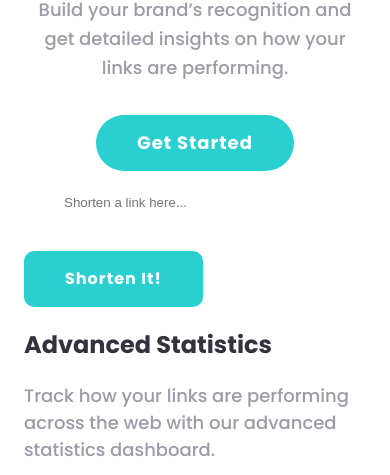
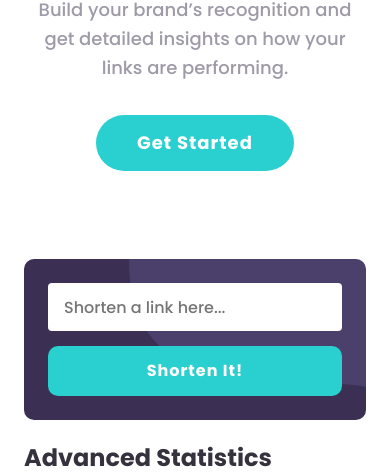
Before and after one commit to cagloria/url-shortening-api, a React app: page / in a window 390 px wide. Shown: the part 600-1075 px from the top of the page. Built offline with nearby package versions, Linux system fonts and the light colour scheme.

Commit message:
Stylized url form for mobile
- Stylized input field, invalid field, and placeholder text
- Stylized url form, error message, and submit button
- Set Form component to dynamically set class of input form and error message to display error styling

```diff
--- a/scss/pages/landing-page.scss
+++ b/scss/pages/landing-page.scss
@@ -1,8 +1,19 @@
+$color-primary-1: hsl(180, 56%, 75%);
+$color-primary-2: hsl(180, 66%, 49%);
+$color-secondary-1: hsl(257, 27%, 26%);
+$color-accent-1: hsl(0, 87%, 67%);
+$color-neutral-1: hsl(0, 0%, 100%);
+$color-neutral-2: hsl(0, 0%, 75%);
+$color-neutral-3: hsl(257, 7%, 63%);
+$color-neutral-4: hsl(255, 11%, 22%);
+$color-neutral-5: hsl(260, 8%, 14%);
+
 .intro-section {
     display: flex;
     overflow: hidden;
     align-items: center;
     flex-direction: column;
+    padding-bottom: 50px;
     text-align: center;
     img {
         position: relative;
@@ -28,3 +39,31 @@
         margin-top: 15px;
     }
 }
+
+.form-section {
+    padding-top: 38px;
+}
+
+.url-form {
+    padding: 24px;
+    border-radius: 10px;
+    background-color: $color-secondary-1;
+    background-image: url("../../src/images/bg-shorten-mobile.svg");
+    background-repeat: no-repeat;
+    background-position: top right;
+    &__error-message {
+        font-size: 0.7em;
+        font-style: italic;
+        margin-top: 5px;
+        margin-bottom: 15px;
+        letter-spacing: 0.04em;
+        color: $color-accent-1;
+    }
+
+    &__submit-btn {
+        font-size: 1em;
+        width: 100%;
+        height: 50px;
+        border-radius: 10px;
+    }
+}
--- a/scss/site/_elements.scss
+++ b/scss/site/_elements.scss
@@ -66,10 +66,6 @@ a {
     border: 0;
     border-radius: 30px;
     background-color: $color-primary-2;
-    &--shorten {
-        font-size: 1em;
-        border-radius: 10px;
-    }
     &--copy {
         font-size: 0.78em;
         height: 40px;
@@ -83,12 +79,27 @@ a {
     }
 }
 
-input[type="url"] {
-    height: 60px;
-    padding-right: 40px;
-    padding-left: 40px;
+// ********************************************************
+// Forms
+.input-field {
+    font-family: $font-family;
+    font-size: 1em;
+    font-weight: 500;
+    box-sizing: border-box;
+    width: 100%;
+    height: 48px;
+    padding-right: 13px;
+    padding-left: 13px;
     border: 0;
-    border-radius: 10px;
+    border: 3px solid transparent;
+    border-radius: 4px;
+    &--invalid {
+        border-color: $color-accent-1;
+        &:placeholder {
+            opacity: 0.5;
+            color: $color-accent-1;
+        }
+    }
 }
 
 // ********************************************************
--- a/src/components/Form.js
+++ b/src/components/Form.js
@@ -57,19 +57,25 @@ function URLInput({ onUrlSubmit }) {
     }
 
     return (
-        <form onSubmit={handleSubmit}>
+        <form className="url-form" onSubmit={handleSubmit}>
             <input
                 type="url"
                 name="input-field"
                 id="input-field"
+                className={
+                    "input-field" +
+                    (error.length > 0 ? " input-field--invalid" : "")
+                }
                 onChange={handleChange}
                 placeholder="Shorten a link here..."
             />
-            <p>{error}</p>
+            <p className="url-form__error-message">
+                {error.length > 0 ? error : null}
+            </p>
             <input
                 type="submit"
                 value="Shorten It!"
-                className="button button--shorten"
+                className="button url-form__submit-btn"
             />
         </form>
     );
@@ -96,7 +102,7 @@ function Form() {
     return (
         <section className="form-section section-padding">
             <URLInput onUrlSubmit={shortenUrl} />
-            <ul>{listItems}</ul>
+            <ul className="url-list">{listItems}</ul>
         </section>
     );
 }
```
Also changed, not shown: src/styles/landing-page.css, src/styles/site.css.
